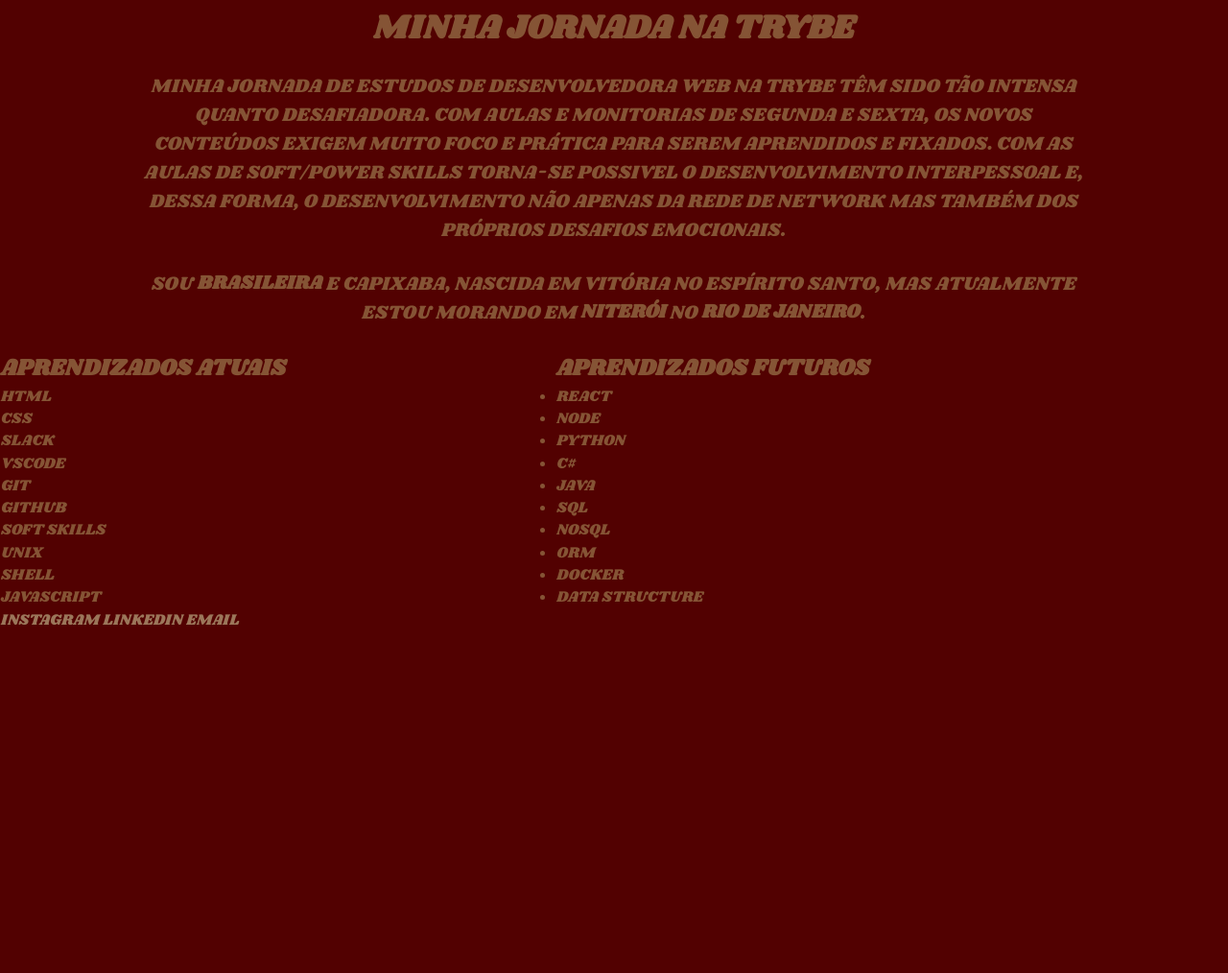
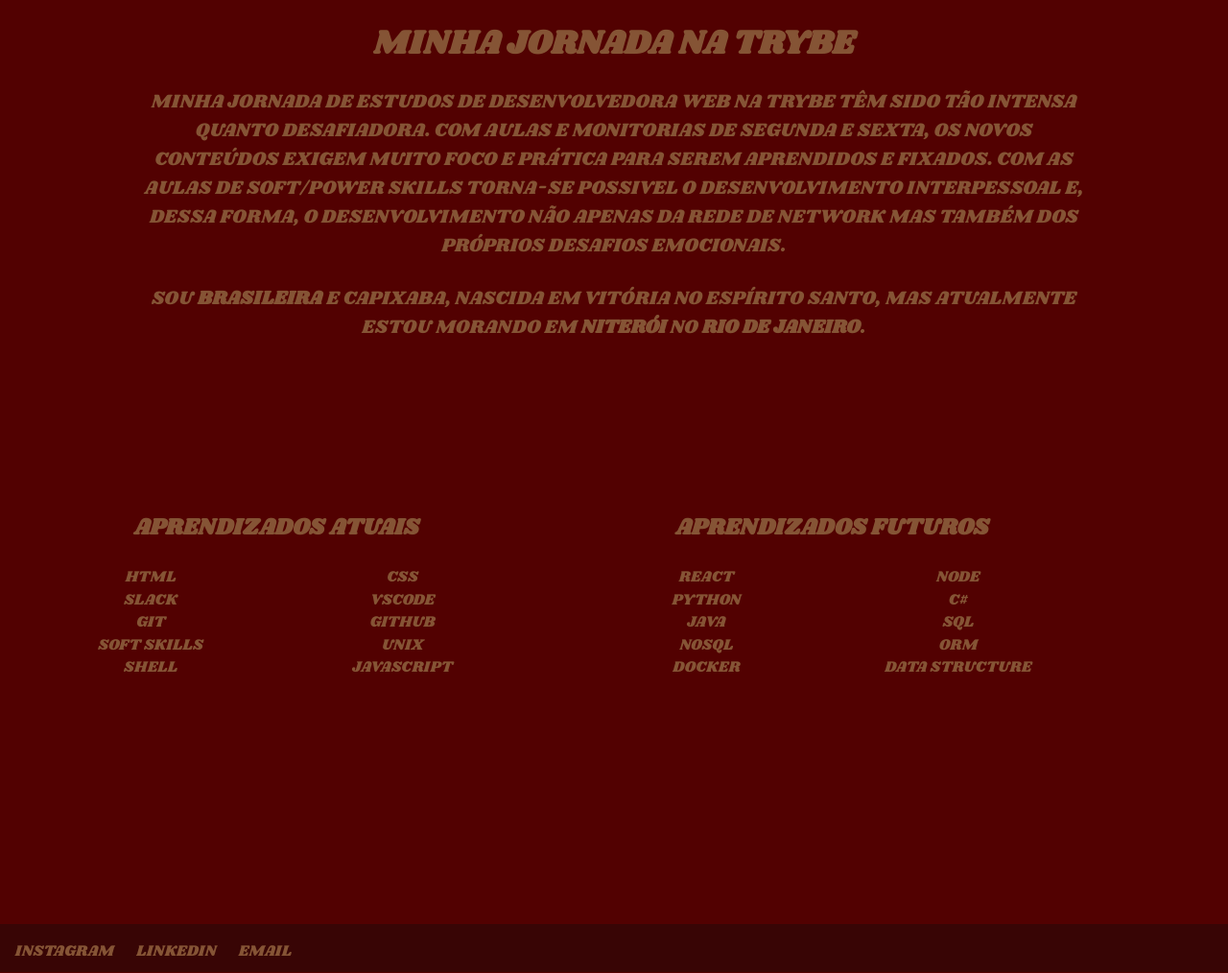
Before and after one commit to Esther-Freixo/Esther-Freixo.github.io, a plain HTML site: page index.html in a window 1280 px wide. Shown: the part 1668-2682 px from the top of the page at 96% size. Before the commit the page ends 2327 px from the top, so only its background shows below. Drawn offline with Linux system fonts and the light colour scheme.

Commit message:
primeiro comite trybe

```diff
--- a/index.html
+++ b/index.html
@@ -7,10 +7,6 @@
     </head>
     <body>
 
-<!--
-        12 - Adicione uma tabela à página	✖️
-        13 - Utilize o Box model	✖️
-        15 - Posicione a tag article e a tag aside uma ao lado da outra -->
 
     <header id="cabecalho">
         <div>
@@ -27,6 +23,8 @@
             </ul>
         </nav>
     </header>
+    <hr>
+
 
 
     <!-- <div>
@@ -80,7 +78,7 @@
     </aside>
 
     <div id="licoesAprendidas">
-        <h2>Aprendizados atuais</h2>
+        <h2>Aprendizados atuais</h2><br>
         <ul id="licoes_aprendidas">
             <li>HTML</li>
             <li>CSS</li>
@@ -95,7 +93,7 @@
         </ul>
     </div>
     <aside id="licoesFuturas">
-        <h2>Aprendizados futuros</h2>
+        <h2>Aprendizados futuros</h2><br>
         <ul id="licoes_a_aprender">
             <li>React</li>
             <li>Node</li>
--- a/style.css
+++ b/style.css
@@ -8,16 +8,10 @@
     src:url(Shrikhand/Shrikhand-Regular.ttf);
 }
 
-
-
 body {
     background-color: rgb(82, 1, 1);
     font-family: Shrikhand, sans-serif;
     text-transform: uppercase;
-}
-
-#cabecalho {
-    margin-top: 0;
 }
 
 p {
@@ -44,7 +38,12 @@ p {
     color: #9B765A;
     font-size: 17px;
     margin-left: 20px;
-    margin-top: 10px;
+    margin-top: 15px;
+}
+
+hr {
+    margin: 10px 0;
+    color: #9B765A;
 }
 
 .linksCabecalho a, .link a{
@@ -62,13 +61,12 @@ p {
 
 #navCabecalho {
     display: inline-block;
-    padding: 15px;
+    padding: 10px;
     margin-left: auto;
 }
 
 header {
     display: flex;
-    gap: 30px;
 }
 
 h2 {
@@ -76,11 +74,13 @@ h2 {
 }
 
 #minha_foto {
-    width: 33%;
+    width: 30%;
     display: block;
     margin-left: auto;
     margin-right: auto;
+    margin-top: 2.5%;
 }
+
 
 #centralizarNome {
     display: block;
@@ -129,19 +129,34 @@ aside p {
     display: block;
     margin-left: auto;
     margin-right: auto;
+    margin-bottom: 150px;
     text-align: center;
     font-size: 20px;
     width: 1000px;
     padding: 25px;
 }
 
-#licoesAprendidas {
+#licoesAprendidas, #licoesAprendidas  ul li, #licoesFuturas, #licoesFuturas ul li {
     display: inline-block;
     width: 45%;
+    text-decoration: none;
+    text-align: center;
+}
+
+.link a {
+    color: #855435;
+    margin-right: 5px;
+    margin-left: 15px;
+}
+
+footer {
+    background-color:  rgb(56, 5, 5);
+    height: 50px;
+    margin-top: 20%;
+}
+
+.link {
+    display: inline-block;
+    margin-top: 1.3%;
 
 }
-
-#licoesFuturas {
-    display: inline-block;
-    width: 45%;
-}
```
Also changed, not shown: 7.png (added), 8.png (added).
